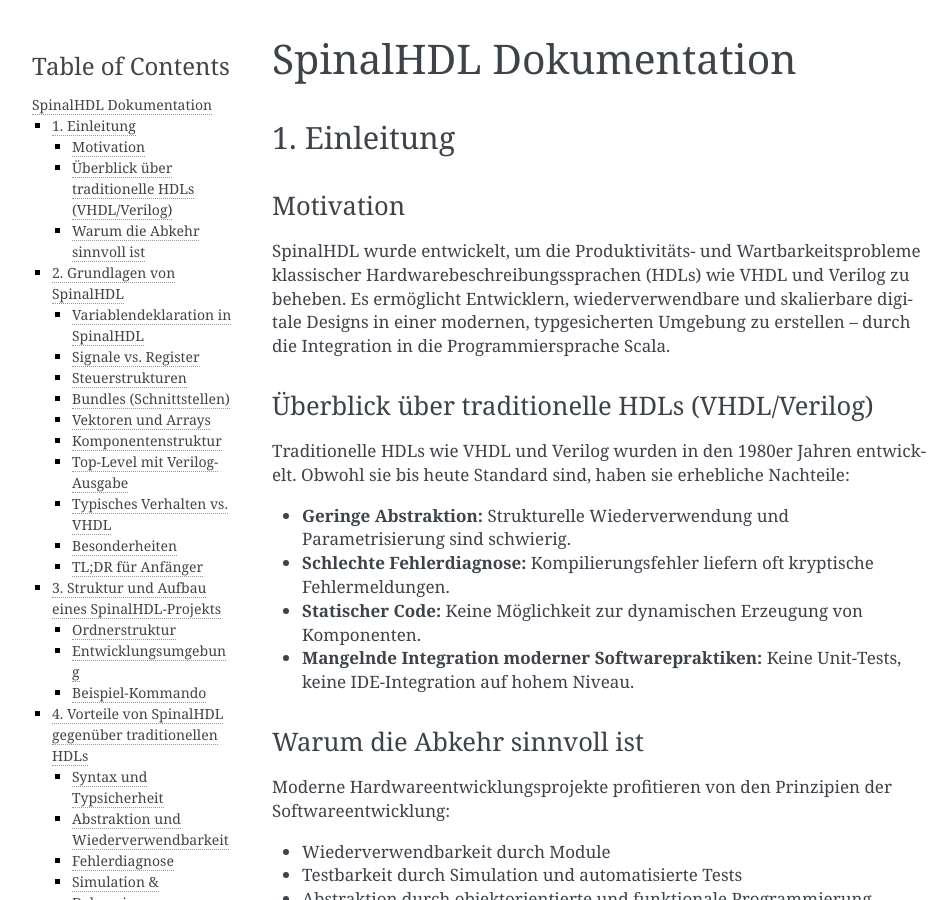
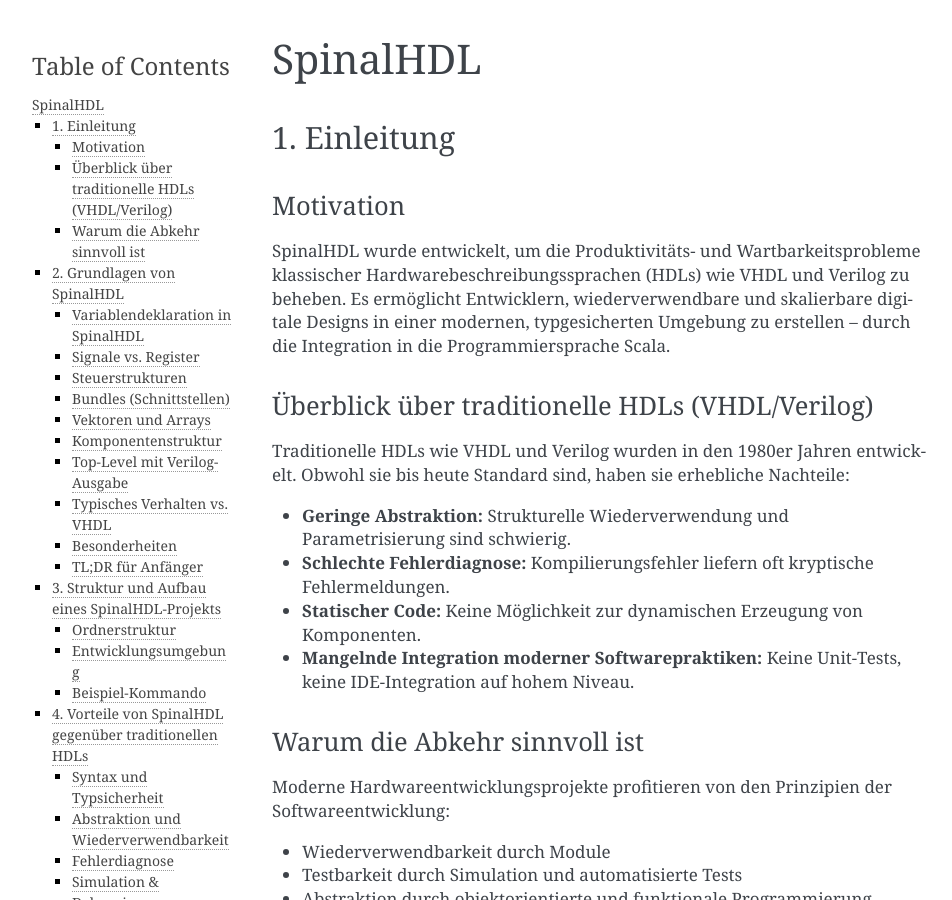
Before and after one commit to bakr-aassoul/SpinalHDL_by_Bakr, a Sphinx documentation site: the page built from source/spinalHDL.md, in a window 1280 px wide and 900 px high. Shown: the whole window, without its empty margins (148-1100 px from the left). Built offline with Sphinx 7.4.7, drawn with Linux system fonts in a browser that asks for light colours.

Commit message:
Update spinalHDL.md

```diff
--- a/source/spinalHDL.md
+++ b/source/spinalHDL.md
@@ -1,4 +1,4 @@
-# SpinalHDL Dokumentation
+# SpinalHDL
 
 ## 1. Einleitung
 
```
